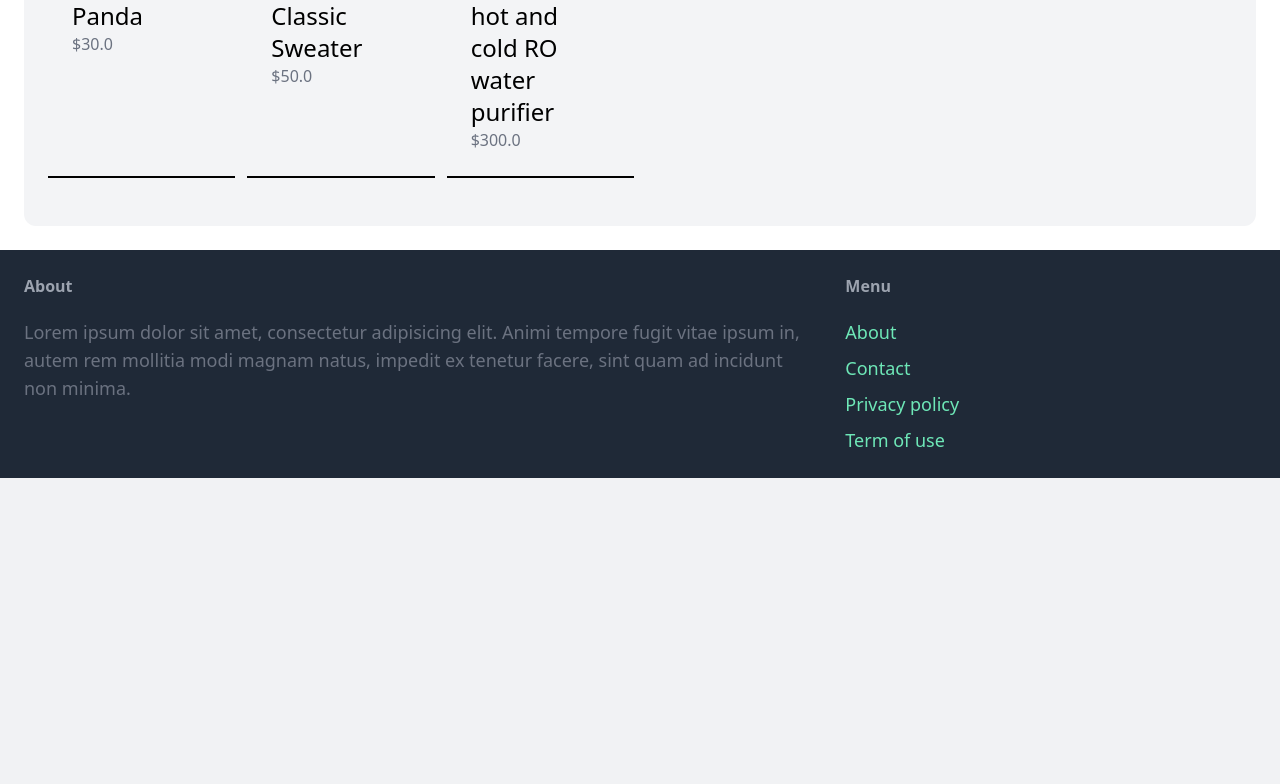
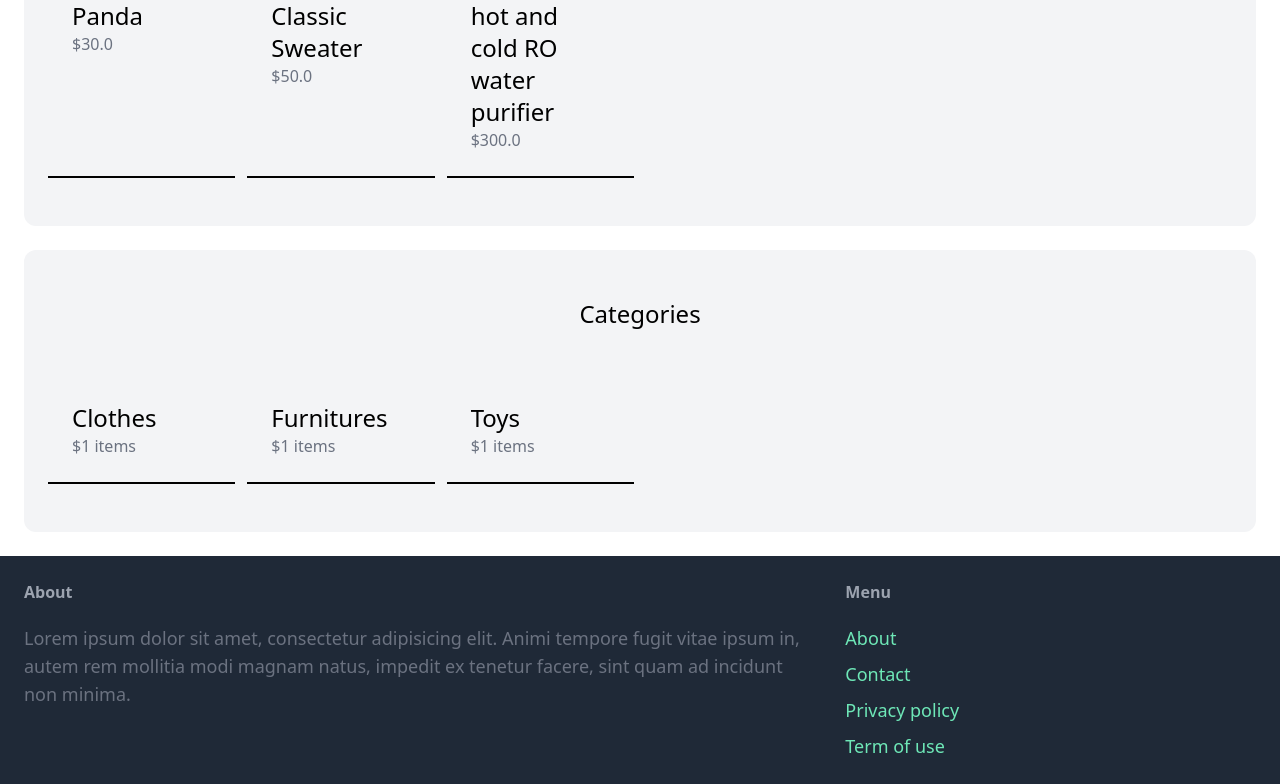
Before and after one commit to Void168/Django-market, a Django app: page / in a window 1280 px wide. Shown: the part 565-1349 px from the top of the page. Before the commit the page ends 1043 px from the top, so only its background shows below. Run offline with Django 4.2, Linux system fonts and the light colour scheme; data comes from the database, SQL or seed files in the repository; some libraries are stand-ins or nearby versions.

Commit message:
display categories

```diff
--- a/market/core/templates/core/index.html
+++ b/market/core/templates/core/index.html
@@ -22,4 +22,20 @@
     {% endfor %}
   </div>
 </div>
+
+<div class="mt-6 px-6 py-12 bg-gray-100 rounded-xl">
+  <h2 class="mb-12 text-2xl text-center">Categories</h2>
+  <div class="grid grid-cols-6 gap-3">
+    {% for category in categories %}
+    <div class="max-w-64 border-b-2 border-b-[#000]">
+      <a href="#">
+        <div class="p-6 bg-bg-white rounded-b-xl">
+          <h2 class="text-2xl">{{category.name}}</h2>
+          <p class="text-gray-500">${{category.items.count}} items</p>
+        </div>
+      </a>
+    </div>
+    {% endfor %}
+  </div>
+</div>
 {% endblock %}
```
